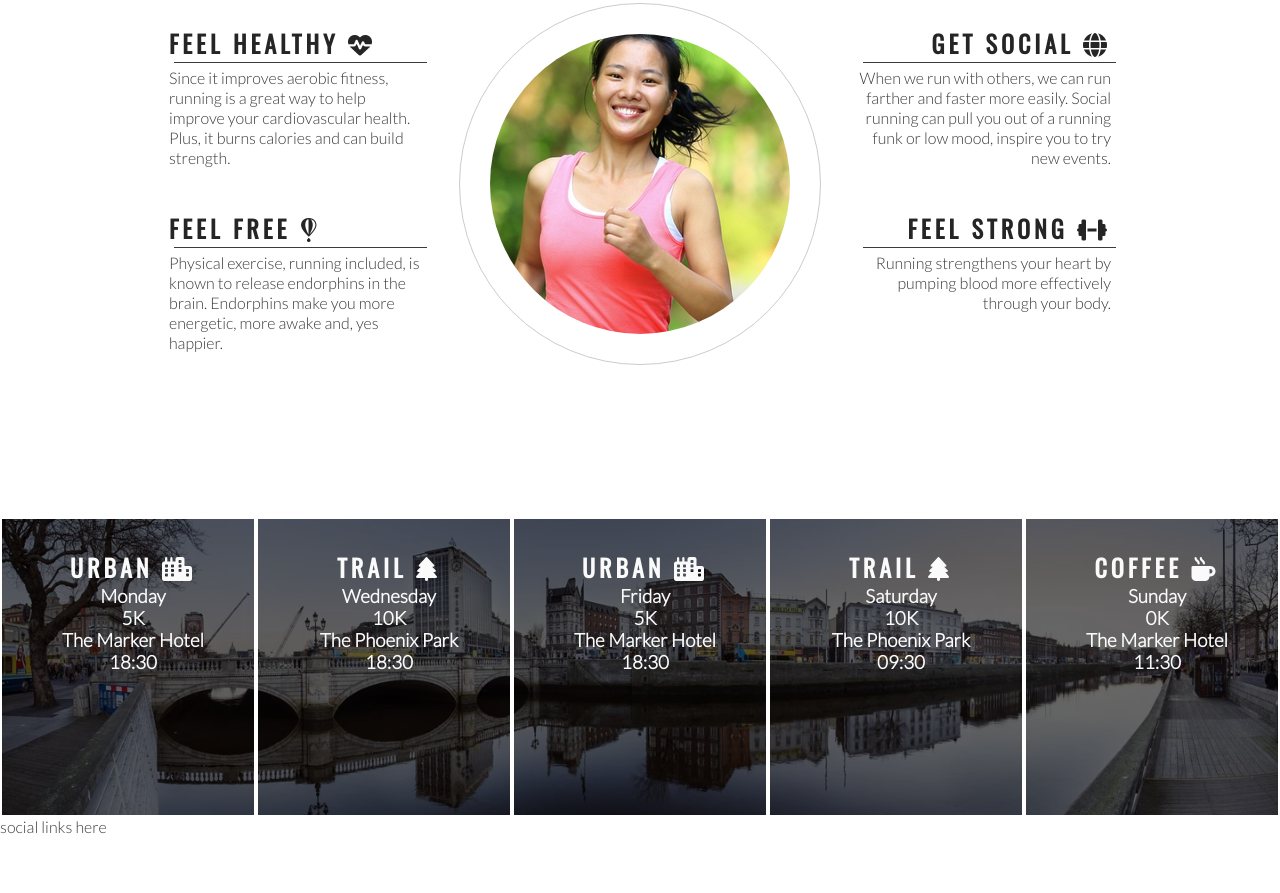
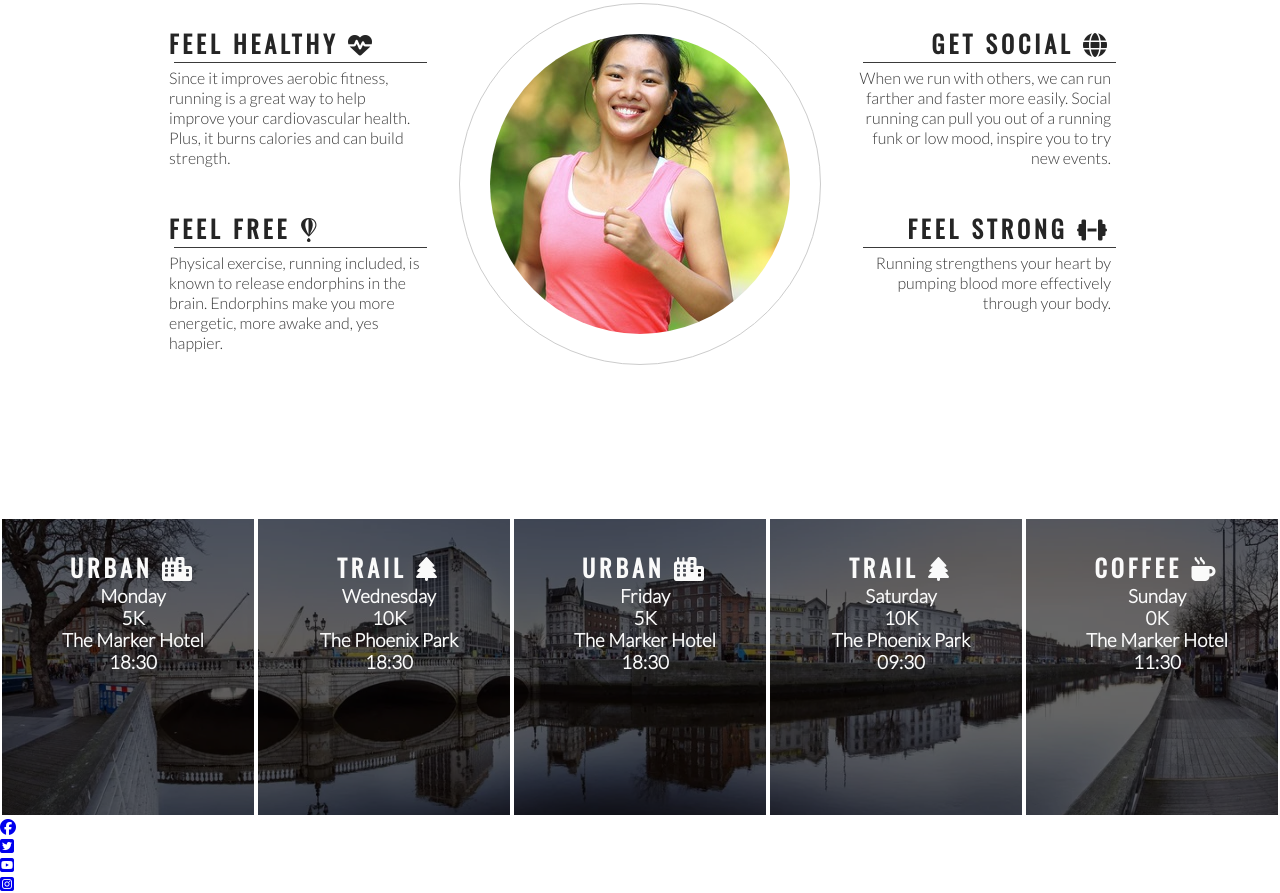
Before and after one commit to PratimaGurav/love-running, a plain HTML site: page index.html in a window 1280 px wide. Shown: the part 778-1671 px from the top of the page. Before the commit the page ends 1614 px from the top, so only its background shows below. Drawn offline with nearby package versions, Linux system fonts and the light colour scheme.

Commit message:
Add and style social media icons

```diff
--- a/index.html
+++ b/index.html
@@ -112,7 +112,24 @@
         </div>
     </section>
     <footer>
-        social links here
+        <ul>
+            <li>
+                <a href="https://facebook.com" target="_blank" rel="noopener"
+                aria-label="Visit our Facebook page (opens in a new tab)"><i class="fab fa-facebook"></i></a>
+            </li>
+            <li>
+                <a href="https://twitter.com" target="_blank" rel="noopener"
+                aria-label="Visit our Twitter page (opens in a new tab)"><i class="fab fa-twitter-square"></i></i></a>
+            </li>
+            <li>
+                <a href="https://youtube.com" target="_blank" rel="noopener"
+                aria-label="Visit our YouTube page (opens in a new tab)"><i class="fab fa-youtube-square"></i></i></a>
+            </li>
+            <li>
+                <a href="https://instagram.com" target="_blank" rel="noopener"
+                aria-label="Visit our Instagram page (opens in a new tab)"><i class="fab fa-instagram-square"></i></i></a>
+            </li>
+        </ul>
     </footer>
 
     <!--font awesome script-->
```
